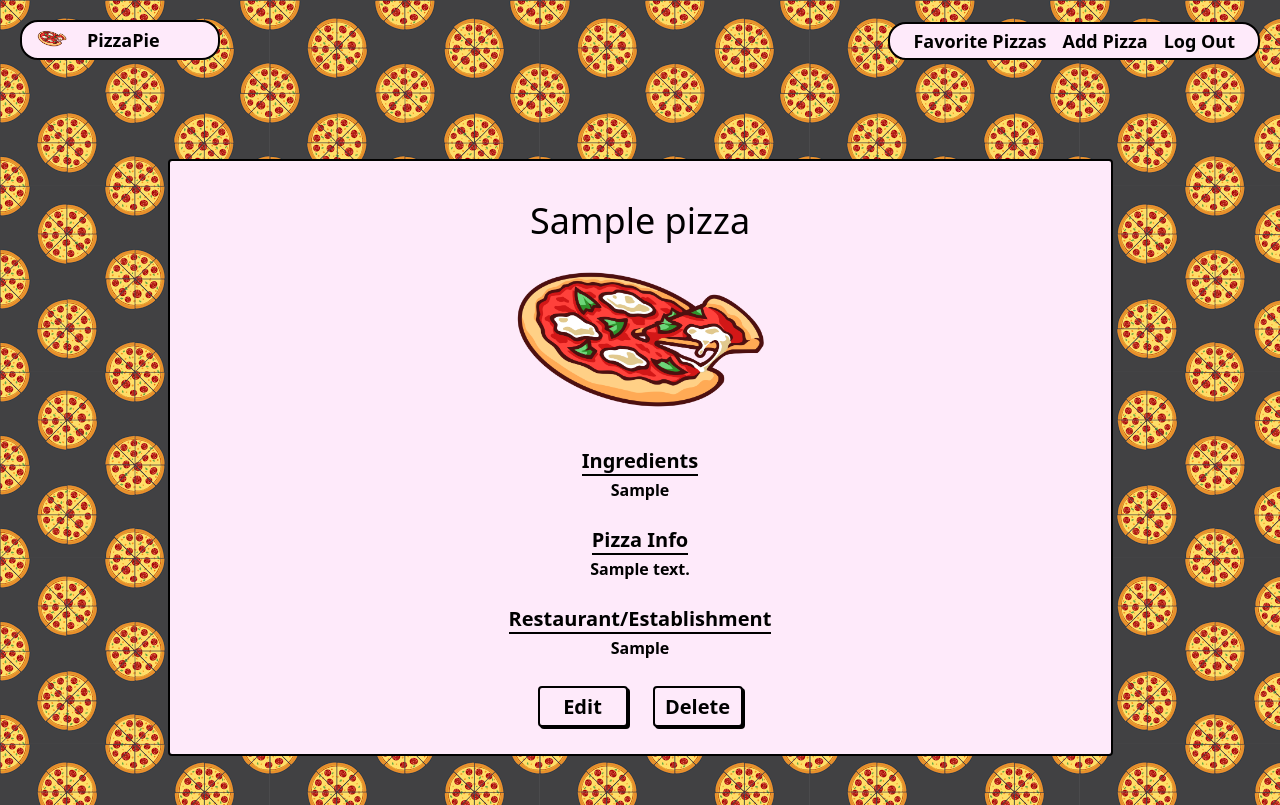
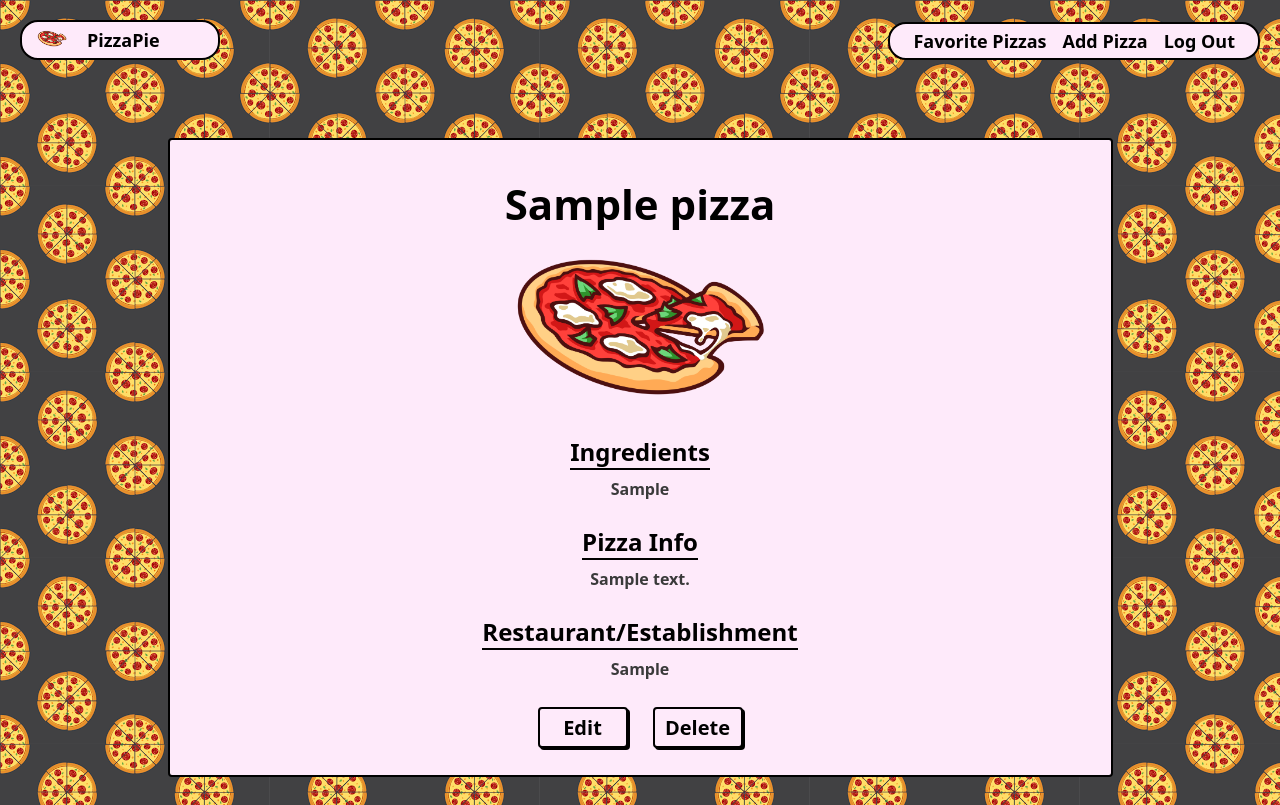
Before and after one commit to bfloyd14/pizza-pie, a Django app: page /pizzas/1/ in a window 1280 px wide. Run offline with Django 4.2, Linux system fonts and the light colour scheme; a user stored in the database is signed in; tables that the repository leaves empty hold one stand-in row (values such as "Sample post").

Commit message:
fix conditional rendering for edit and delete post,

```diff
--- a/main_app/static/css/base.css
+++ b/main_app/static/css/base.css
@@ -269,13 +269,6 @@ a {
   .page-header img:first-of-type {
     margin-left: 25px;
   }
-
-  @supports (-webkit-backdrop-filter: none) or (backdrop-filter: none) {
-    header {
-      -webkit-backdrop-filter: blur(3px);
-      backdrop-filter: blur(3px);
-    }
-  }
 }
 
 @media only screen and (min-width: 1024px) {
@@ -322,8 +315,6 @@ a {
       background: #FEEAFA ;
       border: solid 2px black;
       border-radius: 18px;
-      -webkit-backdrop-filter: blur(3px);
-      backdrop-filter: blur(3px);
     }
   }
 }
--- a/main_app/static/css/pizza/pizza-detail.css
+++ b/main_app/static/css/pizza/pizza-detail.css
@@ -8,6 +8,7 @@
   border-radius: 4px;
   background-color: #FEEAFA;
   width: 75%;
+  height: auto;
 }
 
 .pizza-img {
@@ -17,7 +18,10 @@
   flex-direction: column;
   justify-content: center;
   align-items: center;
+}
 
+.pizza-img img {
+  width: 75px;
 }
 
 .pizza-container img {
@@ -27,16 +31,12 @@
 }
 
 .name {
-  font-size: 36px;
-}
-
-.usr-img {
-  width: 100%;
-  border-radius: var(--card-border-radius);
+  font-size: 42px;
+  font-weight: bold;
 }
 
 .pizza-details {
-  width: 98%;
+  width: 100%;
   display: flex;
   flex-direction: column;
   justify-content: center;
@@ -44,25 +44,9 @@
   text-align: center;
 }
 
-.subsection-title {
-  display: flex;
-  align-items: center;
-  margin-bottom: 12px;
-}
-
-.subsection-content {
-  margin: 0 8px;
-}
-
-.color-block {
-  opacity: 0.8;
-  height: 25px;
-  width: 25px;
-  margin-right: 10px;
-}
-
 .pizza-details h1 {
-  font-size: 20px;
+  font-size: 24px;
+  font-weight: bold;
   margin: 15px 0 3px;
   border-bottom: 2px solid black;
 }
@@ -70,8 +54,9 @@
 .pizza-details h2 {
   font-size: 16px;
   margin: 0 0 10px;
-  margin-top: 0;
+  margin-top: 5px;
   margin-bottom: 10px;
+  color: rgb(58, 58, 58)
 }
 
 .subsection-content input,
@@ -106,7 +91,6 @@
 }
 
 @media only screen and (min-width: 1024px) {
-
 .pizza-container a {
   text-decoration: none;
   }
--- a/main_app/templates/main_app/pizza_detail.html
+++ b/main_app/templates/main_app/pizza_detail.html
@@ -19,7 +19,7 @@
     <h1>Restaurant/Establishment</h1>
     <h2>{{pizza.location}}</h2>
   </div>
-  {% if pizza.user %}
+  {% if pizza.user == user %}
   <div class="button-container">
     <a href="{% url "pizza-update" pizza.id%}" class="btn">Edit</a>
     <a href="{% url "pizza-delete" pizza.id%}" class="btn">Delete</a>
```
Also changed, not shown: README.md.
